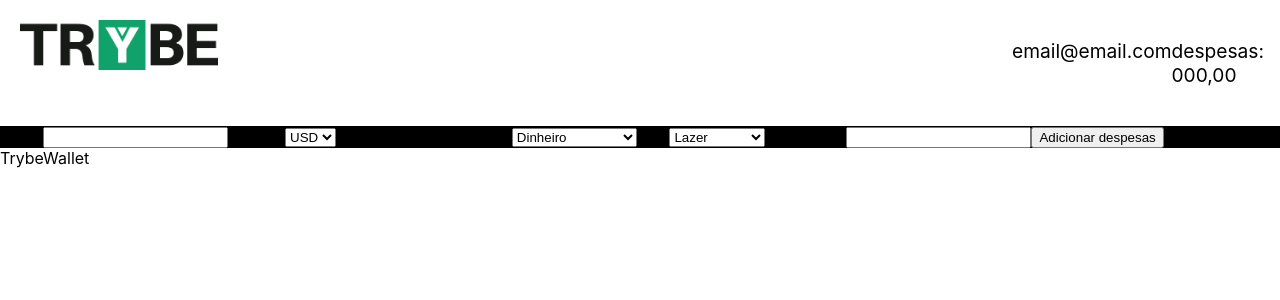
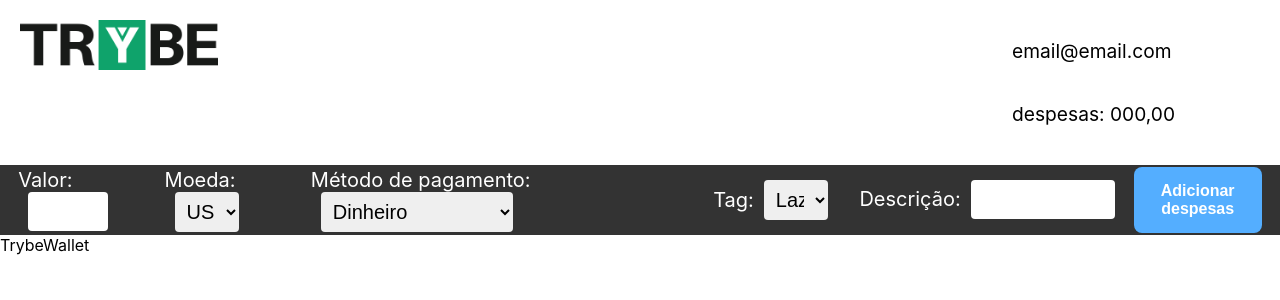
Before and after one commit to betrybe/moisescardozo-test, a React (Create React App) app: page /wallet in a window 1280 px wide. Shown: the top 300 px of the page. Built offline with nearby package versions, Linux system fonts and the light colour scheme.

Commit message:
feat: estilizando o formulario da carteira

```diff
--- a/package.json
+++ b/package.json
@@ -7,6 +7,7 @@
     "@testing-library/react": "10.0.4",
     "@testing-library/user-event": "7.2.1",
     "bootstrap": "4.5.2",
+    "prop-types": "^15.7.2",
     "react": "16.13.1",
     "react-dom": "16.13.1",
     "react-icons": "3.11.0",
--- a/src/components/common/Button/index.js
+++ b/src/components/common/Button/index.js
@@ -2,18 +2,18 @@ import React from 'react';
 import PropTypes from 'prop-types';
 import './Style/index.css';
 
-export default function Button({ children, styleProp }) {
+export default function Button({ children, styleButtonProp }) {
   return (
-    <button type="button" className={ styleProp }>
+    <button type="button" className={ styleButtonProp }>
       {children}
     </button>
   );
 }
 Button.defaultProps = {
-  styleProp: undefined,
+  styleButtonProp: undefined,
 };
 
 Button.propTypes = {
-  styleProp: PropTypes.string,
+  styleButtonProp: PropTypes.string,
   children: PropTypes.node.isRequired,
 };
--- a/src/components/common/Forms/Style/index.css
+++ b/src/components/common/Forms/Style/index.css
@@ -24,7 +24,48 @@
 .imgLogin{
     margin: 50px;
 }
-
+/* WALLET STYLES */
 .formWallet{
-    background-color: #000000;
+    background-color: rgba(0,0,0,0.8);
+    height: 70px;
+    display: flex;
+    align-items: center;
 }
+.formWallet__Menu{
+    display: flex;
+    justify-content: space-evenly;
+    align-items: center;
+    width: 100%;
+    color:#FFF;
+    font-size: 20px;
+}
+.formWallet__Label{
+    /* width: 10%; */
+}
+.formWallet__Input{
+    position: relative;
+    width: 50%;
+    margin-left: 10px;
+    font-size: 20px;
+    padding: 8px;
+    border: none;
+    border-radius: 4px;
+}
+.formSelect{
+    padding: 8px;
+    font-size: 20px;
+}
+.formWalletButton{
+    position: relative;
+    font-size: 16px;
+    font-weight: bolder;
+    color: #FFF;
+    border:none;
+    padding: 15px;
+    border-radius: 8px;
+    background-color:#54aeff;
+}
+.formWalletContainer__Button{
+    position: relative;
+    height: auto;
+}
--- /dev/null
+++ b/src/components/common/Forms/Style/inputSize.css
@@ -0,0 +1,30 @@
+.col-1{
+    width: 10%;
+}
+.col-2{
+    width: 20%;
+}
+.col-3{
+    width: 30%;
+}
+.col-4{
+    width: 40%;
+}
+.col-5{
+    width: 50%;
+}
+.col-6{
+    width: 60%;
+}
+.col-7{
+    width: 70%;
+}
+.col-8{
+    width: 80%;
+}
+.col-9{
+    width: 90%;
+}
+.col-10{
+    width: 100%;
+}
--- a/src/components/common/Forms/login.js
+++ b/src/components/common/Forms/login.js
@@ -45,7 +45,7 @@ export default function FormLogin() {
             onChange={ hadleChange }
           />
         </label>
-        <Button styleProp="button">
+        <Button styleButtonProp="button">
           <Link
             className={ `buttonLink ${isEmpy ? 'disable' : 'enable'}` }
             to={ isEmpy ? '/' : '/wallet' }
--- a/src/components/common/Forms/wallet.js
+++ b/src/components/common/Forms/wallet.js
@@ -2,24 +2,25 @@ import React from 'react';
 import Box from '../../layout/Box';
 import Button from '../Button';
 import './Style/index.css';
+import './Style/inputSize.css';
 
 export default function FormWallet() {
   return (
     <Box styleProp="formWallet">
-      <form className="">
-        <label className="" htmlFor="valor">
+      <form className="formWallet__Menu">
+        <label className="formWallet__Label  col-1" htmlFor="valor">
           Valor:
           <input
-            className=""
+            className="formWallet__Input"
             type="numeric"
             name="valor"
             id="valor"
           />
         </label>
-        <label className="" htmlFor="moeda">
+        <label className="formWallet__Label col-1" htmlFor="moeda">
           Moeda:
           <select
-            className=""
+            className="formWallet__Input formSelect"
             name="moeda"
             id="moeda"
           >
@@ -30,10 +31,10 @@ export default function FormWallet() {
 
           </select>
         </label>
-        <label className="" htmlFor="pagamento">
+        <label className="formWallet__Label col-3" htmlFor="pagamento">
           Método de pagamento:
           <select
-            className=""
+            className="formWallet__Input formSelect fild_md"
             name="pagamento"
             id="pagamento"
           >
@@ -42,10 +43,10 @@ export default function FormWallet() {
             <option value="Debito">Cartão de debito</option>
           </select>
         </label>
-        <label className="" htmlFor="tag">
+        <label className="formWallet__Label col-1" htmlFor="tag">
           Tag:
           <select
-            className=""
+            className="formWallet__Input formSelect fild_md"
             name="tag"
             id="tag"
           >
@@ -56,18 +57,20 @@ export default function FormWallet() {
             <option value="Saude">Saúde</option>
           </select>
         </label>
-        <label className="" htmlFor="descricao">
+        <label className="formWallet__Label col-2" htmlFor="descricao">
           Descrição:
           <input
-            className=""
+            className="formWallet__Input fild_lg"
             type="text"
             name="descricao"
             id="descricao"
           />
         </label>
-        <Button>
-          Adicionar despesas
-        </Button>
+        <Box styleProp="formWalletContainer__Button col-1">
+          <Button styleButtonProp="formWalletButton">
+            Adicionar despesas
+          </Button>
+        </Box>
       </form>
     </Box>
   );
--- a/src/components/common/Header/Style/index.css
+++ b/src/components/common/Header/Style/index.css
@@ -9,6 +9,7 @@
 .headerUser{
     display: flex;
     width: 20%;
+    flex-wrap: wrap;
     justify-content: space-between;
     font-size: 1.2rem;
 }
```
Also changed, not shown: src/components/layout/Input/index.js (added, +30 -0 lines).
